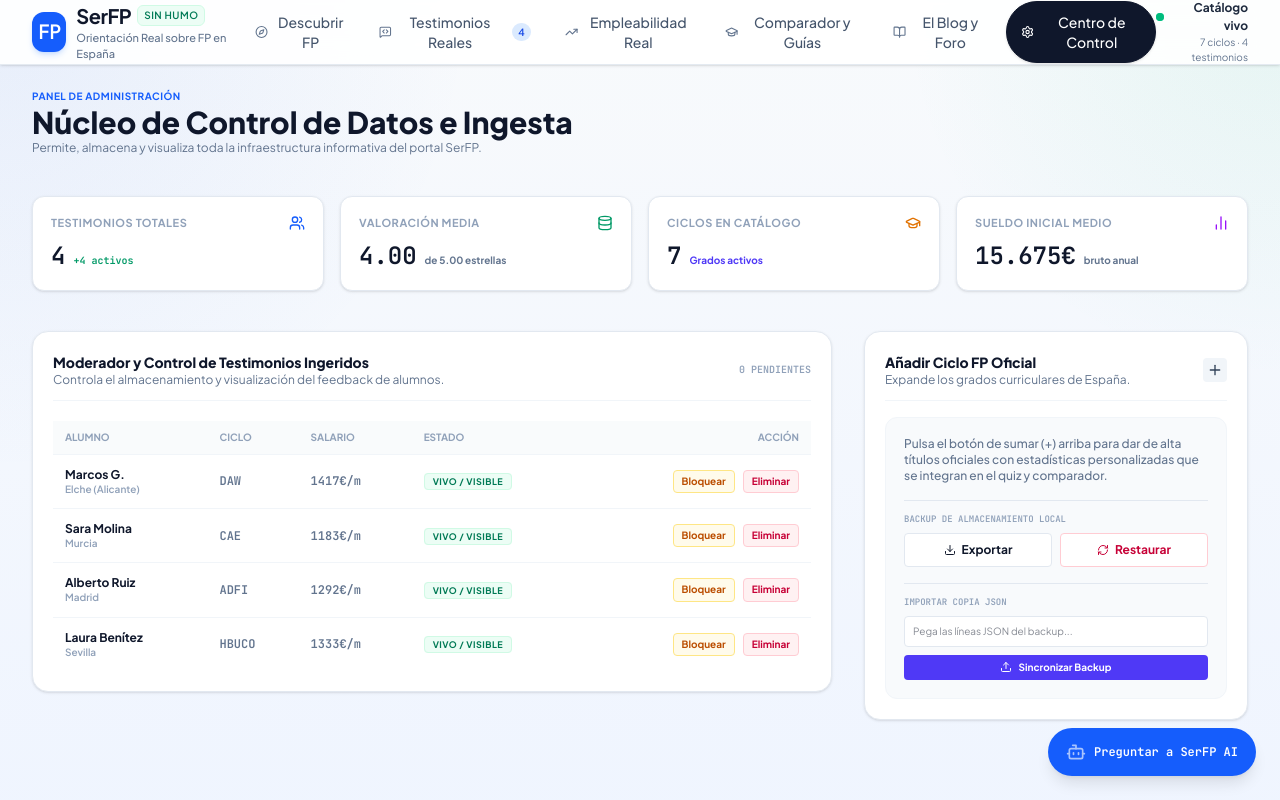
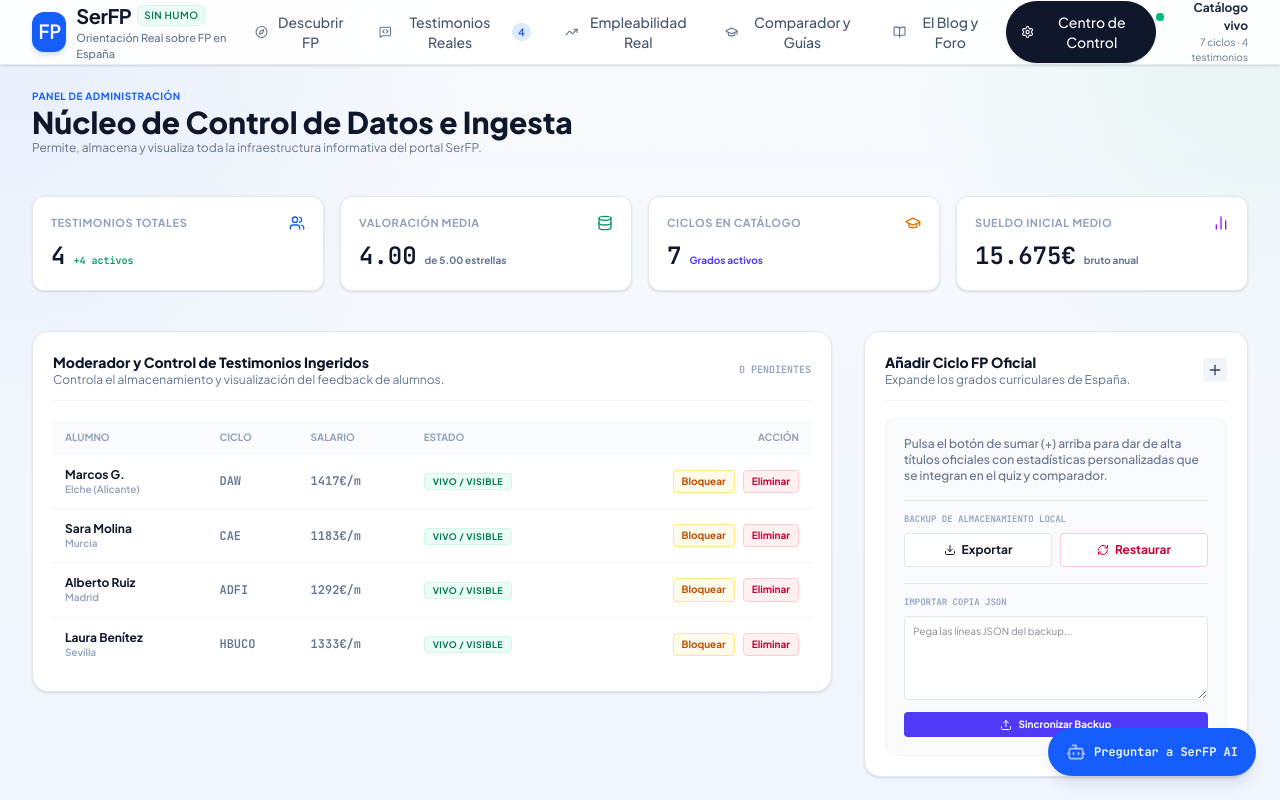
Before and after one commit to alfonsopixota/Mi-serfp, a React (Vite) app: page / in a window 1280 px wide. Both pictures are taken after a click on the button "Centro de Control". Shown: the top 800 px of the page. Built offline with nearby package versions, Linux system fonts and the light colour scheme.

Commit message:
feat: improve backup import UX and validation feedback

```diff
--- a/src/components/ControlCenterSection.tsx
+++ b/src/components/ControlCenterSection.tsx
@@ -1,6 +1,7 @@
 import React, { useState } from "react";
 import { Settings, ShieldCheck, Database, Calendar, Trash2, Edit2, Play, RefreshCw, BarChart2, Plus, Users, GraduationCap, Download, Upload } from "lucide-react";
 import { Testimonial, FpCycle, FpLevel } from "../types";
+import { normalizeBackupPayload } from "../lib/validation";
 
 interface ControlCenterSectionProps {
   testimonials: Testimonial[];
@@ -115,6 +116,10 @@ export default function ControlCenterSection({
     e.preventDefault();
     try {
       if (!importText) return;
+      const parsed = JSON.parse(importText);
+      if (!normalizeBackupPayload(parsed)) {
+        throw new Error("El backup debe incluir arrays válidas de 'cycles' y 'testimonials'.");
+      }
       onImportBackup(importText);
       setImportStatus("Importación completada con éxito. Base de datos sincronizada.");
       setImportText("");
@@ -372,12 +377,12 @@ export default function ControlCenterSection({
               {/* Import box */}
               <form onSubmit={handleImportData} className="space-y-2 border-t border-slate-200 pt-3">
                 <span className="text-[9px] font-bold text-slate-400 uppercase font-mono block">Importar copia JSON</span>
-                <input
-                  type="text"
+                <textarea
                   placeholder="Pega las líneas JSON del backup..."
                   value={importText}
                   onChange={e => setImportText(e.target.value)}
-                  className="w-full text-[10px] p-2 bg-white border border-slate-200 rounded focus:outline-none"
+                  rows={5}
+                  className="w-full text-[10px] p-2 bg-white border border-slate-200 rounded focus:outline-none resize-y"
                 />
                 <button
                   type="submit"
```
